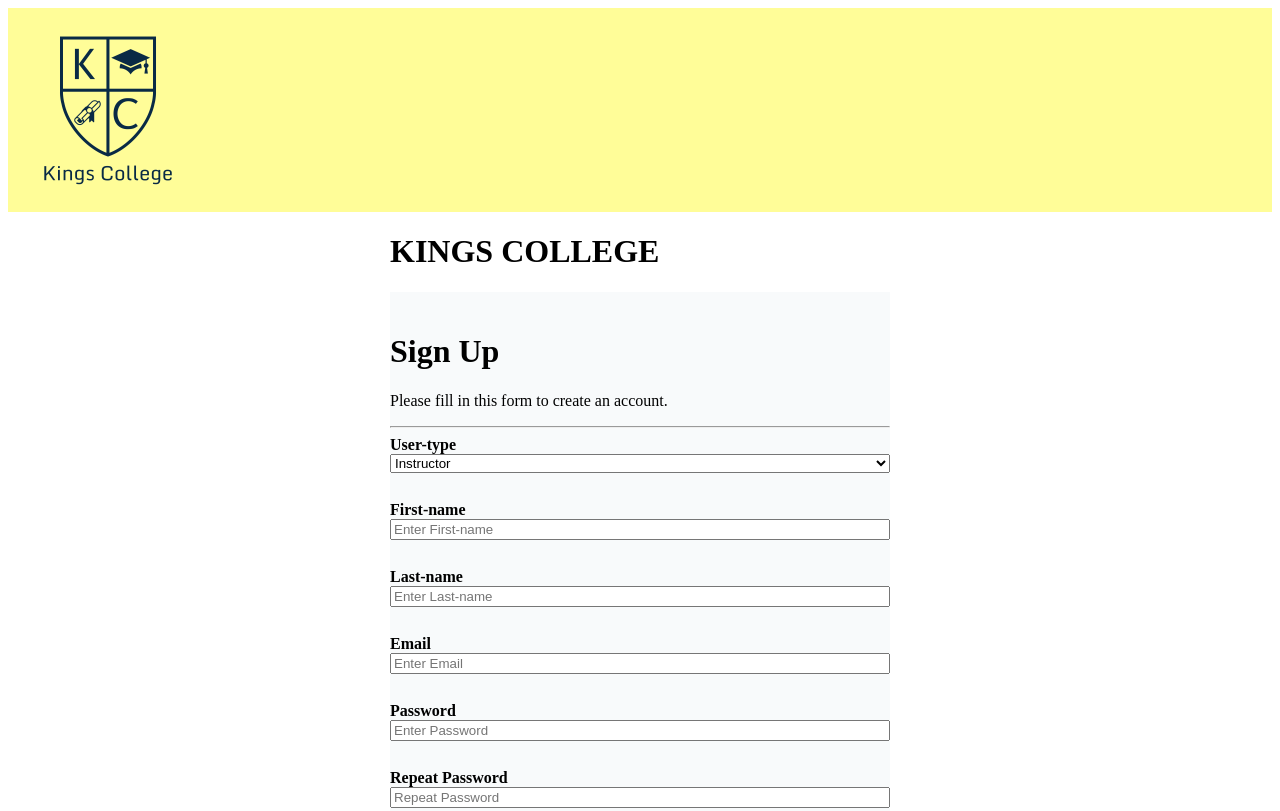
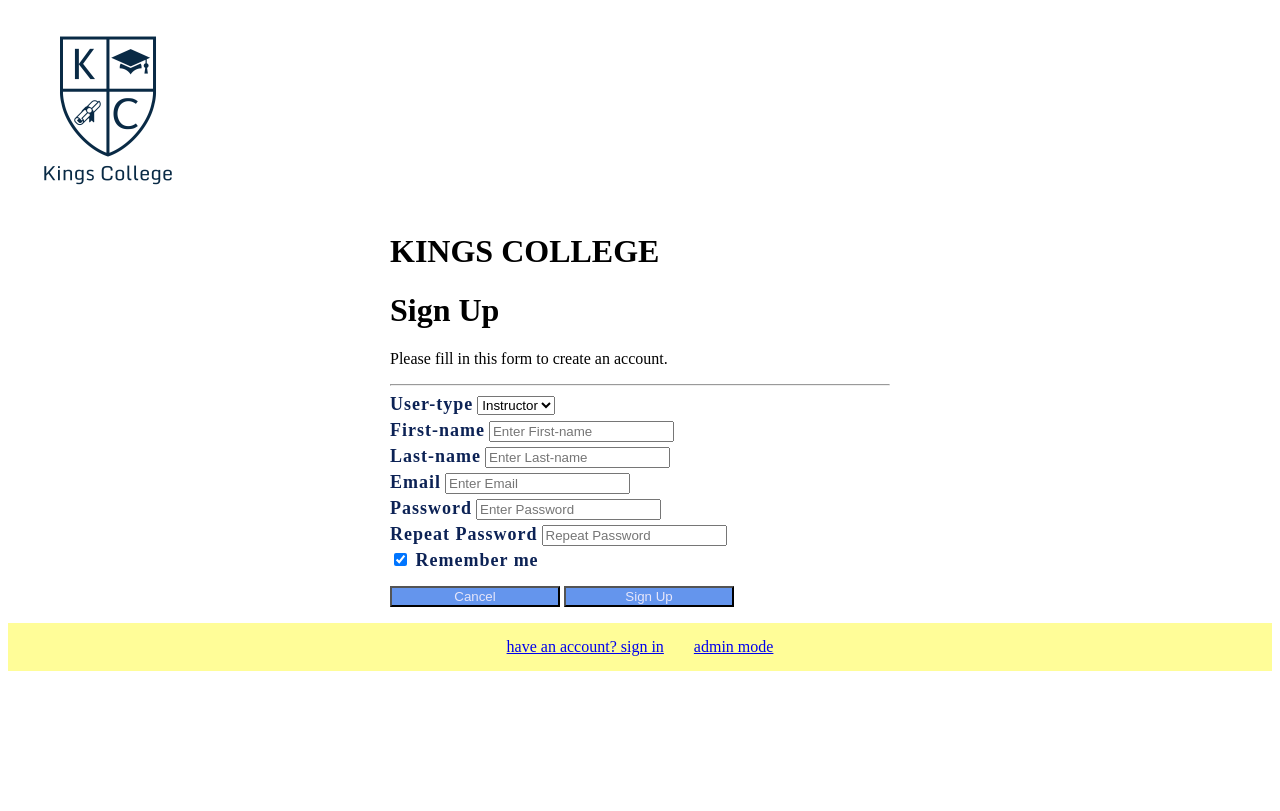
Before and after one commit to kanvile/chalkboard, a plain HTML site: page html/signUp.html in a window 1280 px wide. Shown: the top 811 px of the page. Drawn offline with Linux system fonts and the light colour scheme.

Commit message:
html changes

```diff
--- a/html/signUp.html
+++ b/html/signUp.html
@@ -3,12 +3,12 @@
 <head>
     <meta charset="UTF-8">
     <title>sign up</title>
-    <link href="../css/signUp.css" rel="stylesheet">
+    <link href="../css/projectStyle.css" rel="stylesheet">
 </head>
 <body>
-<div class="logo-background">
-    <img src="../pics/logo.png" alt="logo">
-    <! --- logo created by Shengwei Ma use mural.com online tool --->
+<div class="banner" >
+    <img class="logo" src="/pics/logo.png" alt="logo">
+    <! --- logo and banner created by Shengwei Ma use mural.com online tool --->
 </div>
 <div class="whole-wrap">
     <div class="content-wrap">
```
Also changed, not shown: html/addnewclass.html (+4 -4 lines), html/admin.html (+3 -3 lines), html/adminView.html (+3 -3 lines), html/displayclasses.html (+3 -3 lines), html/index.html (+1 -1 lines), html/search.html (+3 -3 lines).
